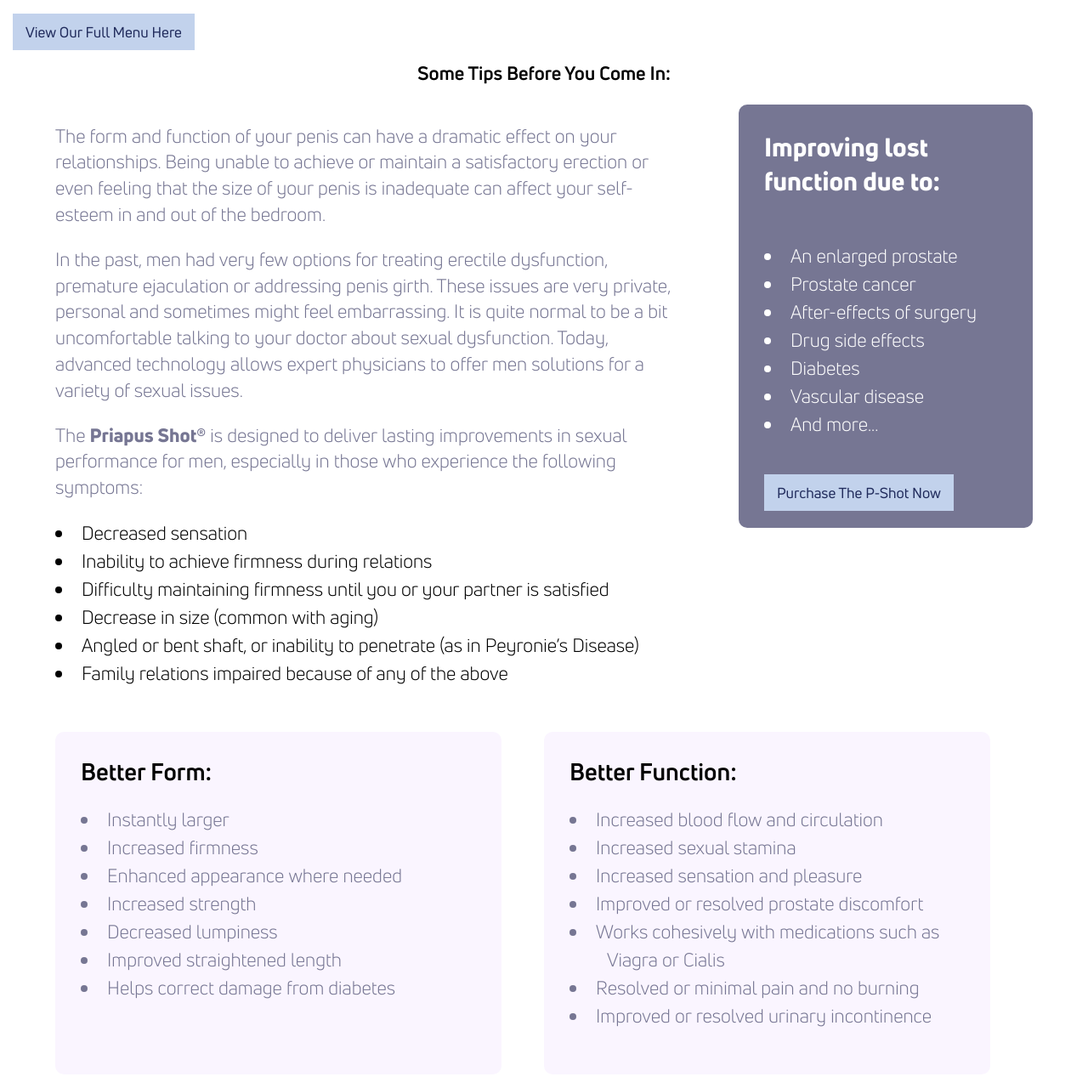
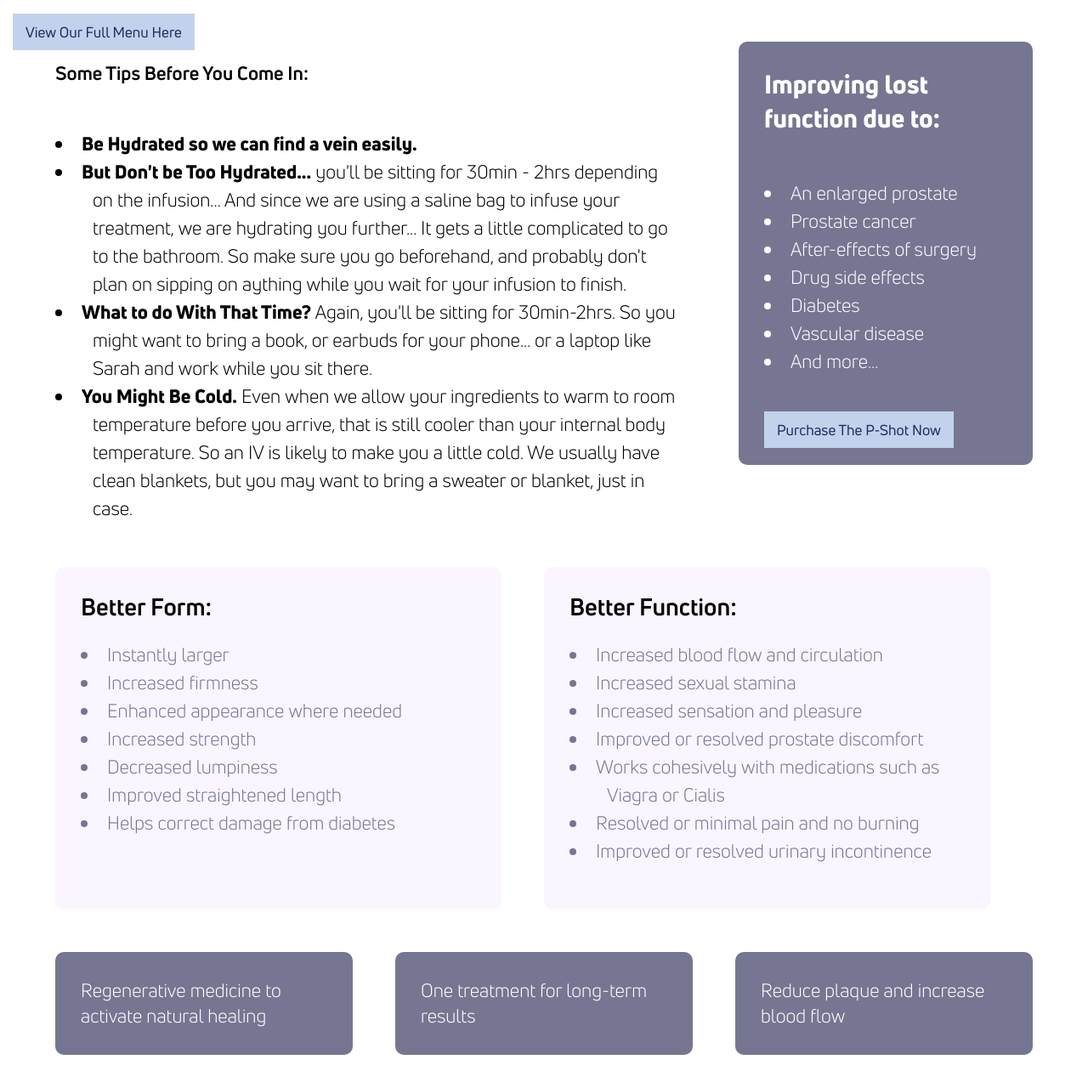
Before and after one commit to theneverwoods/gerstenberg.clinic, a Jekyll site: the page built from services/iv.html, in a window 1280 px wide and 1400 px high, scrolled down 1141 px, cut to the strip 115-1395 px from the top of the window. Shown: the whole strip at 85% size. Built offline with Jekyll 4.4.1, drawn with Linux system fonts in a browser that asks for light colours.

Commit message:
Update iv.html

```diff
--- a/services/iv.html
+++ b/services/iv.html
@@ -15,22 +15,14 @@ keywords: "IV Solutions, IV infusion, ozone UBI, chelation, NAD, Gerstenberg, Ge
 
 <a href="../pdf/ivmenu.pdf" target="_blank" class="btn" style="text-align: center">View Our Full Menu Here</a>
 
-<h3 style="text-align: center">Some Tips Before You Come In:</h3>
-
 <div class="row">
 	<div class="two-thirds">
-		<p>The form and function of your penis can have a dramatic effect on your relationships. Being unable to achieve or maintain a satisfactory erection or even feeling that the size of your penis is inadequate can affect your self-esteem in and out of the bedroom.
-		</p>
-		<p>In the past, men had very few options for treating erectile dysfunction, premature ejaculation or addressing penis girth. These issues are very private, personal and sometimes might feel embarrassing. It is quite normal to be a bit uncomfortable talking to your doctor about sexual dysfunction. Today, advanced technology allows expert physicians to offer men solutions for a variety of sexual issues.
-        </p>
-        <p>The <b>Priapus Shot®</b> is designed to deliver lasting improvements in sexual performance for men, especially in those who experience the following symptoms:</p>
+        <h3>Some Tips Before You Come In:</h3>
 			<ul>
-                <li>Decreased sensation</li>
-                <li>Inability to achieve firmness during relations</li>
-                <li>Difficulty maintaining firmness until you or your partner is satisfied</li>
-                <li>Decrease in size (common with aging)</li>
-                <li>Angled or bent shaft, or inability to penetrate (as in Peyronie’s Disease)</li>
-                <li>Family relations impaired because of any of the above</li>
+                <li><b>Be Hydrated so we can find a vein easily.</b></li>
+                <li><b>But Don't be Too Hydrated...</b> you'll be sitting for 30min - 2hrs depending on the infusion... And since we are using a saline bag to infuse your treatment, we are hydrating you further... It gets a little complicated to go to the bathroom. So make sure you go beforehand, and probably don't plan on sipping on aything while you wait for your infusion to finish.</li>
+                <li><b>What to do With That Time?</b> Again, you'll be sitting for 30min-2hrs. So you might want to bring a book, or earbuds for your phone... or a laptop like Sarah and work while you sit there.</li>
+                <li><b>You Might Be Cold.</b> Even when we allow your ingredients to warm to room temperature before you arrive, that is still cooler than your internal body temperature. So an IV is likely to make you a little cold. We usually have clean blankets, but you may want to bring a sweater or blanket, just in case.</li>
             </ul>
 	</div>
     <div class="third center">
```
